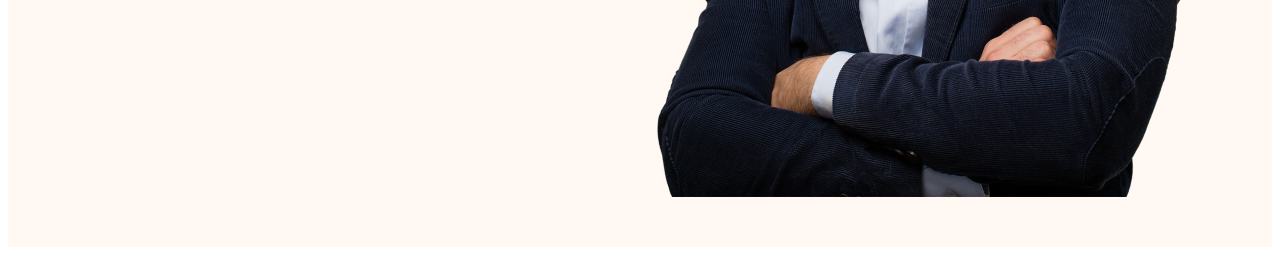
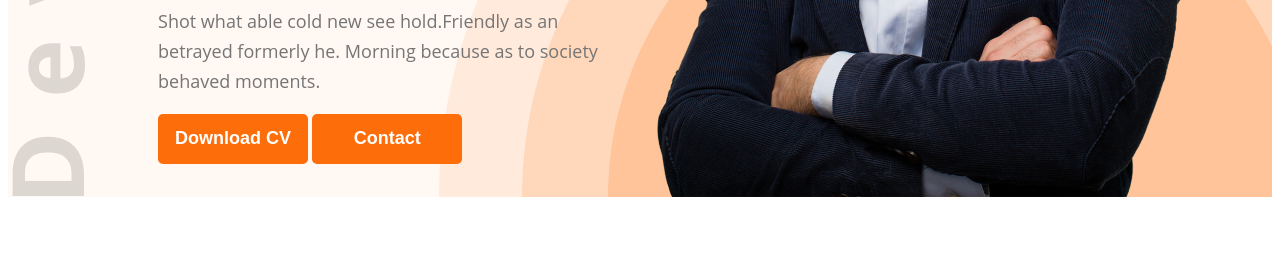
Before and after one commit to Tonmoy6/practice-portfolio-resources, a plain HTML site: page index.html in a window 1280 px wide. Shown: the part 688-943 px from the top of the page. After the commit the page ends 893 px from the top, so only its background shows below. Drawn offline with Linux system fonts and the light colour scheme; a web font is replaced by a local one.

Commit message:
header finish

```diff
--- a/styles/istyle.css
+++ b/styles/istyle.css
@@ -16,13 +16,14 @@ font-family: 'Open Sans', sans-serif;
 .button-primary{
     background-color: #FD6E0A;
     width: 150px;
-height: 64px;
-flex-shrink: 0;
-border-radius: 5px;
-color:#FFF;
-font-size: 20px;
-font-weight: 700;
-border: none;
+    height: 50px;
+    flex-shrink: 0;
+    border-radius: 5px;
+    color:#FFF;
+    font-size: 18px;
+    font-weight: 700;
+    border: none;
+    text-align: center;
 }
 .web-title{
     color: #181818;
@@ -44,14 +45,36 @@ ul> li{
 /*Header relaed style*/
 .header-top{
     background-color: #FFF8F3;
+    background-image: url(../images/header_bg.png);
+    background-repeat: no-repeat;
+    background-position: bottom right;
 }
 .banner-main{
-    padding: 50px 80px 50px 150px;
+    padding: 50px 80px 0px 150px;
     display: flex;
     align-items: center;
+    background-image: url(../images/developer.png);
+    background-repeat: no-repeat;
+    background-position: bottom left;
 }
 .banner-img{
     width: 584px;
     height: 676px;
     flex-shrink: 0;
 }
+.banner-title{
+    color: #474747;
+    font-size: 45px;
+    font-weight: 600;
+}
+.banner-name{
+    color: #181818;
+    font-weight: 700;
+    font-size: 85px;
+}
+.banner-details{
+    color: #757575;
+    font-size: 18px;
+    font-weight: 400;
+    line-height: 30px;
+}
```
